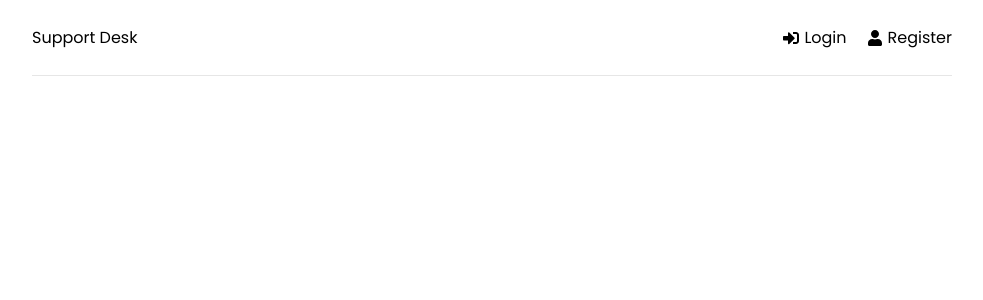
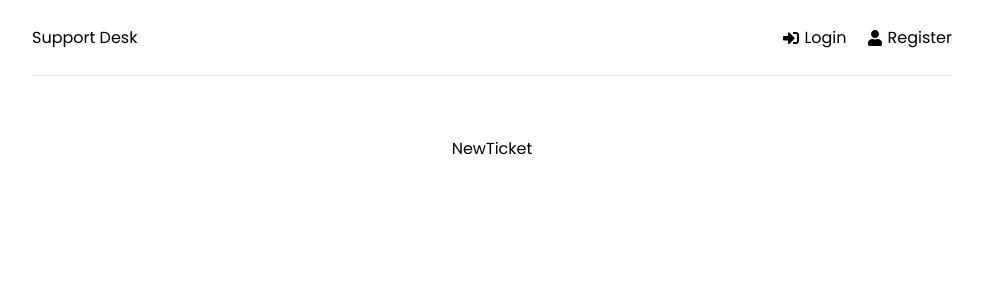
Before and after one commit to t-kalden/support-desk-app, a React (Create React App) app in the folder frontend/: page /new-ticket in a window 1280 px wide. Shown: the top 300 px of the page, without its empty margins (148-1131 px from the left). Built offline with nearby package versions, Linux system fonts and the light colour scheme.

Commit message:
create new ticket page

```diff
--- a/frontend/src/App.js
+++ b/frontend/src/App.js
@@ -6,6 +6,7 @@ import Header from "./components/Header";
 import Home from "./pages/Home";
 import Login from "./pages/Login";
 import Register from "./pages/Register";
+import NewTicket from "./pages/NewTicket";
 
 function App() {
   return (
@@ -17,6 +18,7 @@ function App() {
             <Route path="/" element={<Home />}></Route>
             <Route path="/login" element={<Login />}></Route>
             <Route path="/register" element={<Register />}></Route>
+            <Route path="/new-ticket" element={<NewTicket />}></Route>
           </Routes>
         </div>
       </Router>
--- /dev/null
+++ b/frontend/src/pages/NewTicket.jsx
@@ -0,0 +1,5 @@
+function NewTicket() {
+  return <div>NewTicket</div>;
+}
+
+export default NewTicket;
```
